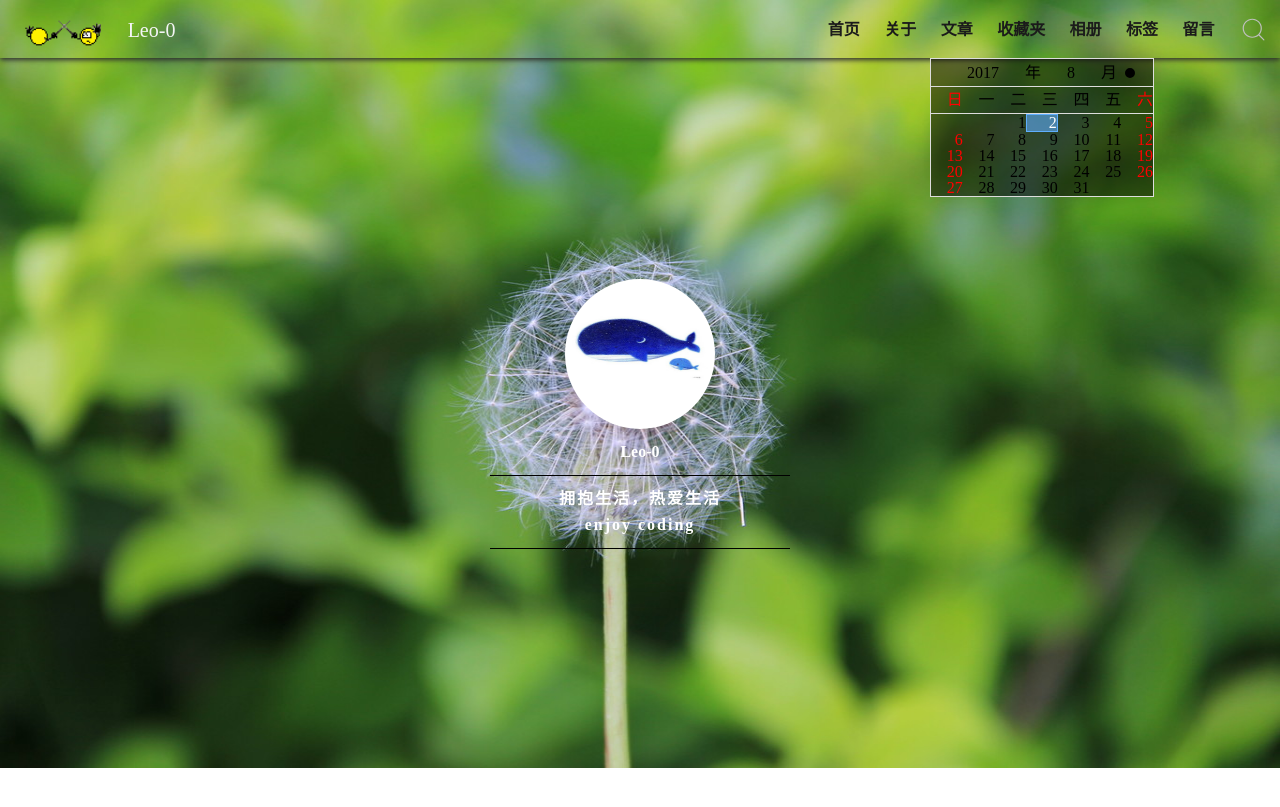
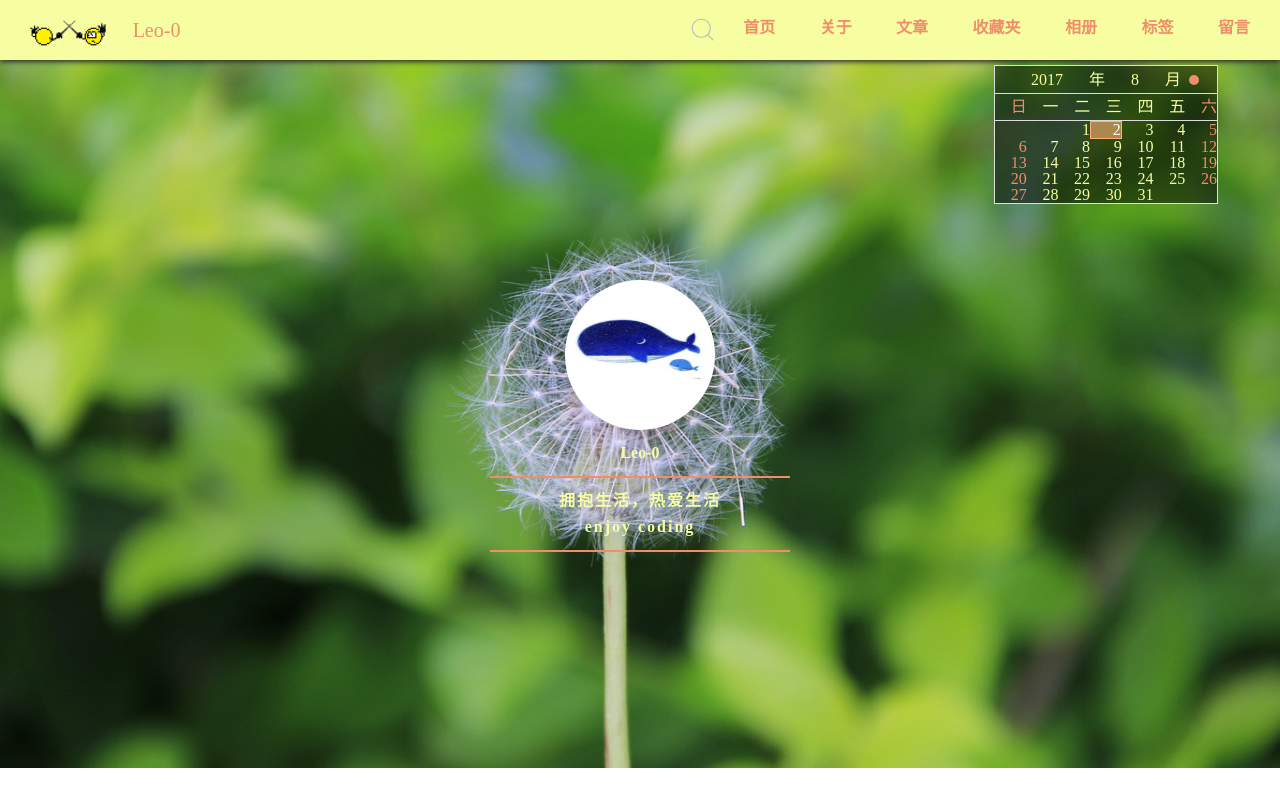
Before and after one commit to Leo-0/Leo-0.github.io, a Jekyll site: the page built from index.html, in a window 1280 px wide. Shown: the top 807 px of the page. Built offline with Jekyll 4.4.1, drawn with Linux system fonts in a browser that asks for light colours.

Commit message:
更改导航栏样式

```diff
--- a/_layouts/default.html
+++ b/_layouts/default.html
@@ -16,14 +16,14 @@
 				</div>
 			{% endif %}
 			<ul>
-				{% for item in site.nav %}
-					<li>
-						<a href="{{ item.url }}"> {{ item.title }} </a>
-					</li>
-				{% endfor %}
 				<li>
 					<input class="search" id="search-input" type="text" placeholder="搜索" />
 				</li>
+				{% for item in site.nav %}
+					<li class="toggle">
+						<a href="{{ item.url }}" class="flip" title="{{ item.title }}"> {{ item.title }} </a>
+					</li>
+				{% endfor %}
 			</ul>
 		</nav>
 		<div class="jumbotron centered-wrapper">
--- a/assets/css/calendar.css
+++ b/assets/css/calendar.css
@@ -3,6 +3,7 @@
 	min-width: 220px;
 	max-width: 250px;
 	border: 1px solid #ddd;
+	color: #F6FEA1;
 	-webkit-user-select: none;
 	-moz-user-select: none;
 	-ms-user-select: none;
@@ -36,7 +37,7 @@
 	width: 0;
 	height: 0;
 	border-top: 5px solid transparent;
-	border-right: 10px solid black;
+	border-right: 10px solid #F08E6B;
 	border-bottom: 5px solid transparent;
 	visibility: hidden;
 }
@@ -44,7 +45,7 @@
 	width: 0;
 	height: 0;
 	border-top: 5px solid transparent;
-	border-left: 10px solid black;
+	border-left: 10px solid #F08E6B;
 	border-bottom: 5px solid transparent;
 	visibility: hidden;
 }
@@ -55,7 +56,7 @@
 .calendar>.calheader>.ym>.calbtn.totoday {
 	width: 0;
 	height: 0;
-	border: 5px solid black;
+	border: 5px solid #F08E6B;
 	border-radius: 100%;
 }
 .calendar>.calheader>.week>span, .calendar>.date>.days>span {
@@ -67,7 +68,7 @@
 	box-sizing: border-box;
 }
 .calendar>.calheader>.week>.weekend,.calendar>.date>.days>.weekend {
-	color: red;
+	color: #F08E6B;
 }
 .calendar>.date {
 	overflow: hidden;
@@ -80,11 +81,11 @@
 	box-sizing: border-box;
 }
 .calendar>.date>.days>.today {
-	border: 1px solid rgb(95,174,254);
+	border: 1px solid rgb(255,178,112);
 	color: white;
-	background: rgba(95,174,254,.6);
+	background: rgba(255,178,112,.6);
 }
 .calendar>.date>.days>.nottoday {
-	border: 1px solid #1570DF;
+	border: 1px solid rgb(255,178,112);
 	border-style: dotted;
 }
--- a/assets/css/main.css
+++ b/assets/css/main.css
@@ -47,12 +47,15 @@ table {
 	border-spacing: 0;
 }
 /* site start */
+/*#525050 #7FB414 #A0E418 #E5F9BD*/
+/*#FF7575 #F08E6B #FFB270 #F6FEA1*/
+/*#EEEEEE #00ADB5 #393E46 #222831*/
 html, body {
 	height: 100%;
 }
-/*html {
-	background: url("/images/brownstripe.jpg");
-}*/
+::selection { background:#FFB270; color:white;}
+::-moz-selection { background:#FFB270; color:white;}
+::-webkit-selection { background:#FFB270; color:white;}
 a {
 	text-decoration: none;
 }
@@ -79,8 +82,10 @@ header {
 |*       nav start        *|
 |**************************/
 header nav {
-	padding: 5px 10px;
+	padding: 0 10px;
 	box-shadow: 0px 2px 5px #2D2D2D;
+	height: 60px;
+	background-color: #F6FEA1;
 	*zoom: 1;
 }
 header nav:after {
@@ -94,11 +99,12 @@ header nav:after {
 }
 .brand {
 	display: inline-block;
-	padding-top: 5px;
-	height: 40px;
+	padding: 10px 5px;
+	height: 100%;
+	box-sizing: border-box;
 }
 .brand a {
-	color: #F4F5F6;
+	color: #F08E6B;
 	display: block;
 	height: 100%;
 }
@@ -116,31 +122,71 @@ header nav ul {
 	font-family: 'Helvetica', 'Arial', 'Sans-Serif';
 	float: right;
 	height: 100%;
-	margin-top: 5px;
-	line-height: 40px;
 }
 header nav ul li {
 	display: inline-block;
-	margin-right: 20px;
-}
-header nav ul li:last-child {
-	margin: 0;
+	height: 100%;
+	line-height: 60px;
 }
 header nav ul li>a {
 	display: inline-block;
+	padding: 0 20px;
 	text-align: center;
-	color: #1B1B1B;
+	color: #F08E6B;
 	font-weight: bold;
 }
-header nav ul li>a:hover {
-	color: #F4F5F6;
+/*       flip start       */
+header nav ul li.toggle {
+	perspective: 1000px;
+	-webkit-perspective: 1000px;
 }
+header nav ul li.toggle a.flip {
+	position: relative;
+	top: -2px;
+	-webkit-transform-style: preserve-3d;
+	transform-style: preserve-3d;
+	-webkit-backface-visibility: hidden;
+	backface-visibility: hidden;
+	-webkit-transition: .8s;
+	-moz-transition: .8s;
+	-o-transition: .8s;
+	transition: .8s;
+	-webkit-transform-origin: bottom;
+	-ms-transform-origin: bottom;
+	transform-origin: bottom;
+}
+header nav ul li.toggle a.flip:hover {
+	background-color: #FFB270;
+}
+header nav ul li.toggle a.flip:after {
+	content: attr(title);
+	position: absolute;
+	width: 100%;
+	height: 100%;
+	display: block;
+	top: 0;
+	left: 0;
+	color: white;
+	background-color: #FFB270;
+	-webkit-backface-visibility: hidden;
+	backface-visibility: hidden;
+	-webkit-transform: rotateX(90deg) translate3d(0,-30px,30px);
+	-ms-transform: rotateX(90deg) translate3d(0,-30px,30px);
+	transform: rotateX(90deg) translate3d(0,-30px,30px);
+}
+header nav ul li.toggle:hover a.flip {
+	-webkit-transform: rotateX(-90deg);
+	-ms-transform: rotateX(-90deg);
+	transform: rotateX(-90deg);
+}
+/*        flip end        */
 header nav ul li input.search {
 	width: 0;
 	height: 25px;
 	border: 2px solid transparent;
 	border-radius: 6px;
 	padding: 1px 2px 1px 25px;
+	color: #F08E6B;
 	background-image: url("/images/search.svg");
 	background-size: 25px;
 	background-repeat: no-repeat;
@@ -152,14 +198,12 @@ header nav ul li input.search {
 }
 header nav ul li input.search:focus {
 	width: 150px;
-	border-color: #82B7CE;
+	border-color: #FFB270;
 }
 /**************************|
 |*        nav end         *|
 |**************************/
-/**************************|
-|*     centered start     *|
-|**************************/
+/*     centered start     */
 .centered-wrapper {
 	text-align: center;
 	white-space: nowrap;
@@ -176,9 +220,7 @@ header nav ul li input.search:focus {
 	vertical-align: middle;
 	position: relative;
 }
-/**************************|
-|*      centered end      *|
-|**************************/
+/*      centered end      */
 /**************************|
 |*     jumbotron start    *|
 |**************************/
@@ -203,15 +245,15 @@ header nav ul li input.search:focus {
 .jumbotron .items .name {
 	padding: 5px 0 15px;
 	font-weight: bold;
-	color: white;
+	color: #F6FEA1;
 }
 .jumbotron .items .personalized {
 	width: 300px;
-	color: white;
+	color: #F6FEA1;
 	font-weight: bold;
 	letter-spacing: 2px;
-	border-top: 1px solid black;
-	border-bottom: 1px solid black;
+	border-top: 2px solid #F08E6B;
+	border-bottom: 2px solid #F08E6B;
 	padding: 10px 0;
 }
 .jumbotron .items .personalized .signature {
@@ -219,8 +261,8 @@ header nav ul li input.search:focus {
 }
 .jumbotron #calendar {
 	position: absolute;
-	top: 0;
-	right: 10%;
+	top: 5px;
+	right: 5%;
 }
 /**************************|
 |*     jumbotron end      *|
```
Also changed, not shown: other parts of _layouts/default.html (+1 -1 lines).
